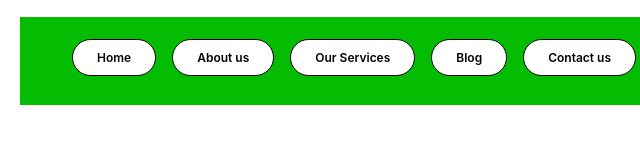
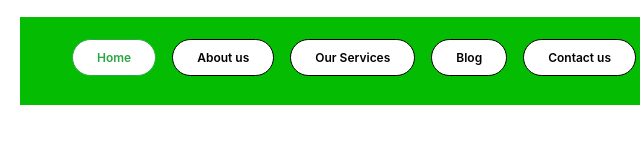
Before and after one commit to Namibra-Devs/maribra_healthcare_website, a plain HTML site: page pages/index.html in a window 1280 px wide. Both pictures are taken after a click on the button "Home". Shown: the part 169-312 px from the top of the page, 62-702 px from the left. Drawn offline with Linux system fonts and the light colour scheme.

Commit message:
nav items activation done

```diff
--- a/assets/css/style.css
+++ b/assets/css/style.css
@@ -117,11 +117,18 @@ font-size: 12px;
 font-style: normal;
 font-weight: 600;
 line-height: normal;
+transition: 0.5s;
 }
 .navbar .btn:hover{
     background: #64ff3d;
     color: #fff;
 }
+/* Active Button Style */
+.navbar .btn.active {
+    background-color:#fff; /* Change this to your desired active background color */
+    color:  #28a745; /* Change this to your desired active text color */
+    border-color: #28a745; /* Change this to match the active background color */
+  }
 .nav-items{
     margin-left: 40px;
 
--- /dev/null
+++ b/assets/js/script.js
@@ -0,0 +1,11 @@
+// Activate Navs----------------------
+document.addEventListener('DOMContentLoaded', function() {
+    const buttons = document.querySelectorAll('.navbar .btn');
+
+    buttons.forEach(button => {
+      button.addEventListener('click', function() {
+        buttons.forEach(btn => btn.classList.remove('active'));
+        this.classList.add('active');
+      });
+    });
+  });
--- a/pages/index.html
+++ b/pages/index.html
@@ -104,5 +104,6 @@
       rel="stylesheet"
       href="../assets/vendor/bootstrap/js/bootstrap.min.js"
     />
+    <script src="../assets/js/script.js"></script>
   </body>
 </html>
```
